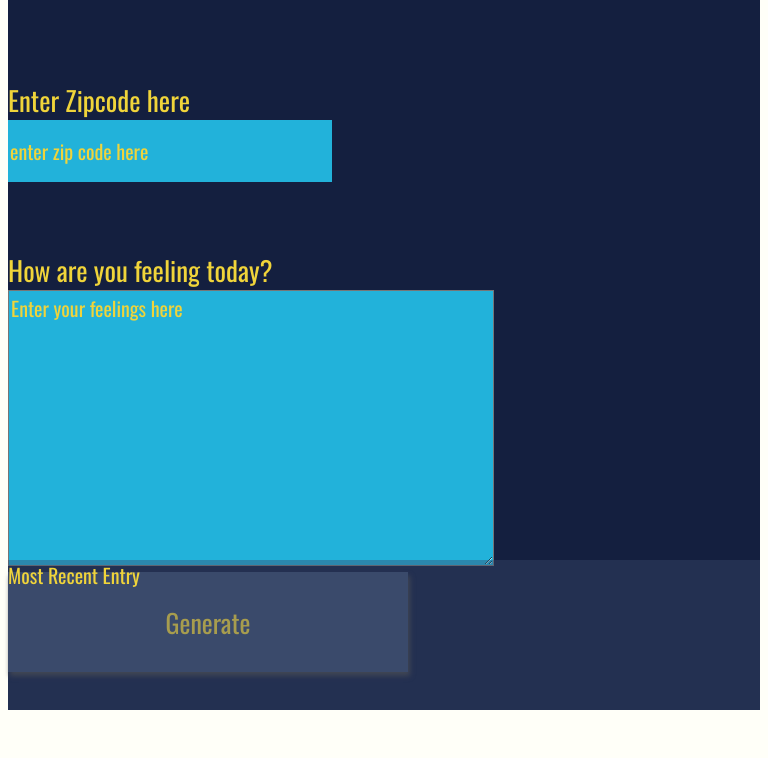
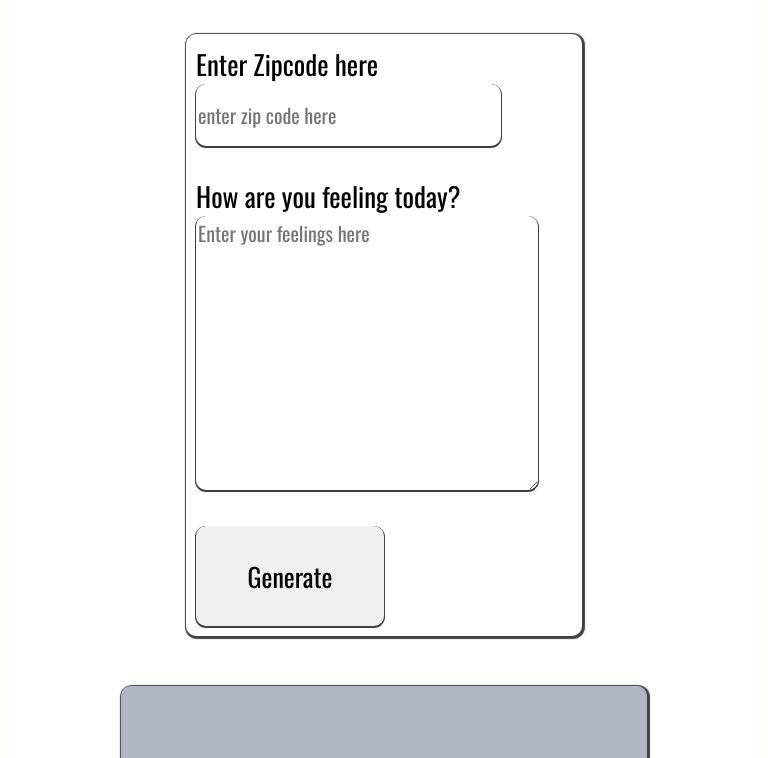
Before and after one commit to mruqqie/Weather-journal-app, a website: page website/index.html in a window 768 px wide. Shown: the part 98-856 px from the top of the page. Before the commit the page ends 816 px from the top, so only its background shows below. Drawn offline with nearby package versions, Linux system fonts and the light colour scheme; a web font is replaced by a local one.

Commit message:
modified:   website/app.js 	modified:   website/index.html 	modified:   website/style.css

```diff
--- a/website/app.js
+++ b/website/app.js
@@ -36,6 +36,7 @@ function pgWeather() {
             if (invalidNode) {
                 entryHolder.removeChild(invalidNode)
             };
+            document.getElementById('content').scrollIntoView();
         })
     };
 };
--- a/website/index.html
+++ b/website/index.html
@@ -11,6 +11,7 @@
       <div class ="holder headline">
         Weather Journal App
       </div>
+      <div class="form">
         <div class ="holder zip">
           <label for="zip">Enter Zipcode here</label>
           <input type="text" id="zip" placeholder="enter zip code here">
@@ -18,6 +19,7 @@
         <div class ="holder feel">
           <label for="feelings">How are you feeling today?</label>
           <textarea class= "myInput" id="feelings" placeholder="Enter your feelings here" rows="9" cols="50"></textarea>
+        </div>
         <button id="generate" type = "submit"> Generate </button>
       </div>
       <div class ="holder entry">
@@ -28,11 +30,9 @@
             <div id = "temp"></div>
             <div id = "content"></div>
           </div>
-
         </div>
       </div>
     </div>
     <script src="app.js" type="text/javascript"></script>
-
   </body>
 </html>
--- a/website/style.css
+++ b/website/style.css
@@ -1,53 +1,49 @@
+@media screen and (min-width: 900px) {
     body{
         background: #fffff8;
         font-family: -apple-system, BlinkMacSystemFont, sans-serif;
+        scroll-behavior: smooth;
     }
 
     #app{
-    display: grid;
-    grid-auto-rows: minmax(150px, auto);
-    /* grid-template-columns:  */
-    height:100vh;
-    background: #141f3f;
-    color: #f0d43a;
-    justify-content: center;
-    grid-gap: 1em;
+        display: flex;
+        flex-direction: column;
+        background: #ffffff;
+        color: #000000;
+        justify-content: space-between;
+        gap: 50px;
+        height: 130vh;
         font-size: 20px;
         font-family: 'Oswald', sans-serif;
-}
-
-.holder{
-
+        align-items: center;
     }
 
     .entry{
         background: rgba(59, 74, 107, .4);
-}
-
-#entryHolder{
-
-}
-
-#date{
-
-}
-
-#temp{
-
-}
-
-#content{
-
+        width: 50%;
+        box-shadow: 1px 1px 1px 2px rgba(0,0,0,0.75);
+        border-radius: 10px;
+        gap: 30px;
+        padding: 10px;
     }
 
     .headline {
-
-}
-.title{
-
+        font-size: 50px;
     }
 
-/*  Basic Styling To Override Default For Basic HTML Elements */
+    .form{
+        display: flex;
+        flex-direction: column;
+        justify-content: space-between;
+        box-shadow: 1px 1px 1px 2px rgba(0,0,0,0.75);
+        border-radius: 10px;
+        gap: 30px;
+        padding: 10px;
+        border: none;
+        width: 50%;
+        height: 80%;
+    }
+
     label{
         display:block;
         font-size: 27px;
@@ -57,33 +53,35 @@ input{
         display:block;
         height: 60px;
         width: 320px;
-    background:#22b2da;
-    color: #f0d43a;
         font-size: 20px;
         font-family: 'Oswald', sans-serif;
+        box-shadow: 0px 1px 0px 1px rgba(0,0,0,0.75);
+        border-radius: 10px;
         border: none;
     }
 
     button{
         width: 400px;
         height: 100px;
-    background: #3b4a6b;
-    color: #f0d43a;
         font-size: 26px;
         font-family: 'Oswald', sans-serif;
+        box-shadow: 0px 1px 0px 1px rgba(0,0,0,0.75);
+        border-radius: 10px;
         border: none;
-    box-shadow: 2px 4px 5px #444;
+        cursor: pointer;
     }
     h1{
         font-size: 36px;
     }
 
     textarea{
-    background:#22b2da;
-    color: #f0d43a;
         font-size: 20px;
         font-family: 'Oswald', sans-serif;
+        box-shadow: 0px 1px 0px 1px rgba(0,0,0,0.75);
+        border-radius: 10px;
+        border: none;
     }
+
     /* Reset style for HTML element on active to have no border*/
     input:focus,
     select:focus,
@@ -91,21 +89,126 @@ textarea:focus,
     button:focus {
         outline: none;
     }
+
     /* Style for Placeholder Text*/
     ::placeholder { /* Firefox, Chrome, Opera */
-    color: #f0d43a;
         font-family: 'Oswald', sans-serif;
-
     }
 
     :-ms-input-placeholder { /* Internet Explorer 10-11 */
-    color: #f0d43a;
         font-family: 'Oswald', sans-serif;
-
     }
 
     ::-ms-input-placeholder { /* Microsoft Edge */
-    color: #f0d43a;
         font-family: 'Oswald', sans-serif;
+    }
+}
 
+
+
+@media screen and (min-width: 400px) and (max-width: 900px) {
+    body{
+        background: #fffff8;
+        font-family: -apple-system, BlinkMacSystemFont, sans-serif;
+        scroll-behavior: smooth;
     }
+
+    #app{
+        display: flex;
+        flex-direction: column;
+        background: #ffffff;
+        color: #000000;
+        justify-content: space-between;
+        gap: 50px;
+        height: 100%;
+        font-size: 20px;
+        font-family: 'Oswald', sans-serif;
+        align-items: center;
+    }
+
+    .entry{
+        background: rgba(59, 74, 107, .4);
+        width: 50%;
+        box-shadow: 1px 1px 1px 2px rgba(0,0,0,0.75);
+        border-radius: 10px;
+        gap: 30px;
+        padding: 10%;
+    }
+
+    .headline {
+        font-size: 50px;
+    }
+
+    .form{
+        display: flex;
+        flex-direction: column;
+        justify-content: space-between;
+        box-shadow: 1px 1px 1px 2px rgba(0,0,0,0.75);
+        border-radius: 10px;
+        gap: 30px;
+        padding: 10px;
+        border: none;
+        width: 50%;
+        height: 80%;
+    }
+
+    label{
+        display:block;
+        font-size: 27px;
+    }
+
+    input{
+        display:block;
+        height: 60px;
+        width: 80%;
+        font-size: 20px;
+        font-family: 'Oswald', sans-serif;
+        box-shadow: 0px 1px 0px 1px rgba(0,0,0,0.75);
+        border-radius: 10px;
+        border: none;
+    }
+
+    button{
+        width: 50%;
+        height: 100px;
+        font-size: 26px;
+        font-family: 'Oswald', sans-serif;
+        box-shadow: 0px 1px 0px 1px rgba(0,0,0,0.75);
+        border-radius: 10px;
+        border: none;
+        cursor: pointer;
+    }
+    h1{
+        font-size: 36px;
+    }
+
+    textarea{
+        font-size: 20px;
+        font-family: 'Oswald', sans-serif;
+        box-shadow: 0px 1px 0px 1px rgba(0,0,0,0.75);
+        border-radius: 10px;
+        border: none;
+        width: 90%;
+    }
+
+    /* Reset style for HTML element on active to have no border*/
+    input:focus,
+    select:focus,
+    textarea:focus,
+    button:focus {
+        outline: none;
+    }
+
+    /* Style for Placeholder Text*/
+    ::placeholder { /* Firefox, Chrome, Opera */
+        font-family: 'Oswald', sans-serif;
+    }
+
+    :-ms-input-placeholder { /* Internet Explorer 10-11 */
+        font-family: 'Oswald', sans-serif;
+    }
+
+    ::-ms-input-placeholder { /* Microsoft Edge */
+        font-family: 'Oswald', sans-serif;
+    }
+}
```
Lines whose indentation alone changed are shown as unchanged.
